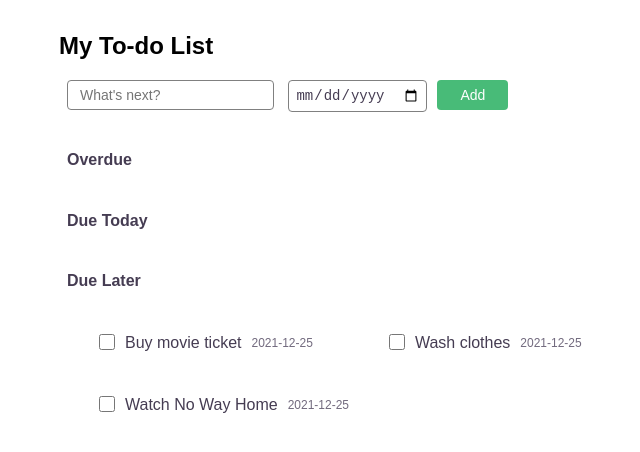
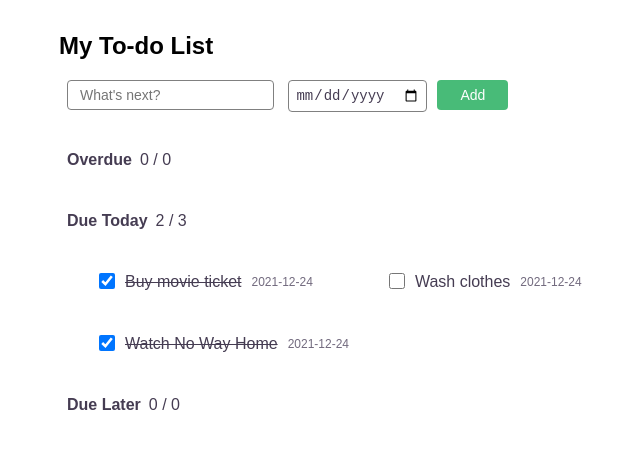
Before and after one commit to Karthick-sketch/To-do-Manager-FE, a React (Create React App) app: page / in a window 1280 px wide. Shown: the top 452 px of the page, without its empty margins (281-921 px from the left). Built offline with nearby package versions, Linux system fonts and the light colour scheme.

Commit message:
Add todos count to all categories

```diff
--- a/src/index.css
+++ b/src/index.css
@@ -46,15 +46,13 @@ body {
 }
 
 .TodoSectionTitle {
-  width: 14%;
   display: flex;
-  justify-content: space-between;
   color: #453c52;
   align-items: center;
 }
 
 .TodoSectionTitle-remainingCount {
-  font-size: 12px;
+  padding-left: 8px;
 }
 
 .TodoItem {
@@ -146,7 +144,7 @@ body {
   }
 
   .TodoItem-container {
-    display: flex;
+    display: inline-flex;
     justify-content: space-between;
   }
 
--- a/src/index.js
+++ b/src/index.js
@@ -16,37 +16,57 @@ function AddTodoForm() {
 
 function TodoItems(props) {
   const arr = props.data;
+
+  function checked(todo) {
+    if (todo.completed) {
+      return <input type="checkbox" name="completed" className="TodoItem-checkbox" onClick="this.form.submit()" checked/>;
+    } else {
+      return <input type="checkbox" name="completed" className="TodoItem-checkbox" onClick="this.form.submit()"/>;
+    }
+  }
+
+  function strickoutText(todo) {
+    if (todo.completed) {
+      return <p className="TodoItem-text">{todo.todo_text}</p>
+    } else {
+      return <p>{todo.todo_text}</p>
+    }
+  }
+
   const listItems = arr.map(todo =>
     <li key={todo.id} className="TodoItem-container">
       <div>
-      <form action={"#/" + String(todo.id)}>
-        <input type="checkbox" name="completed" value={todo.completed} className="TodoItem-checkbox" onClick="this.form.submit()"/>
-      </form>
-      <p {...todo.completed ? "class=TodoItem-text" : ""}>{todo.todo_text}</p>
+        <form action={"#/" + String(todo.id)}>{checked(todo)}</form>
+        {strickoutText(todo)}
         <p className="TodoItem-dueDate">{todo.due_date}</p>
       </div>
-    <form action="#" method="delete">
+      <form action="#">
         <button className="TodoItem-delete">
           <img src="trashcan.png" alt="Delete todo"/>
         </button>
       </form>
-  </li>);
+    </li>
+  );
+
   return <ul className="TodoItem">{listItems}</ul>;
 }
 
 function TodoCategory(props) {
   const [todos, setTodos] = useState(props.data);
 
-  function isNotToday() {
-    return (
-      (!props.value) ? <p className="TodoSectionTitle-remainingCount">{todos.length}</p> : null
-    );
+  function completedTodosCount() {
+    let count = 0;
+    for (let i of props.data) {
+      if (i.completed) count++;
+    }
+
+    return count;
   }
 
   return <section className="TodoSection">
     <div className="TodoSectionTitle">
       <h4 className="TodoSectionTitle-text">{props.name}</h4>
-      {isNotToday}
+      <p className="TodoSectionTitle-remainingCount">{completedTodosCount()} / {todos.length}</p>
     </div>
     <TodoItems data={todos}/>
   </section>;
@@ -67,9 +87,9 @@ function TodoSections(props) {
 }
 
 const Todos = [
-  {id: 1, todo_text: "Buy movie ticket", due_date: "2021-12-25", completed: false},
-  {id: 2, todo_text: "Wash clothes", due_date: "2021-12-25", completed: false},
-  {id: 3, todo_text: "Watch No Way Home", due_date: "2021-12-25", completed: false}
+  {id: 1, todo_text: "Buy movie ticket", due_date: "2021-12-24", completed: true},
+  {id: 2, todo_text: "Wash clothes", due_date: "2021-12-24", completed: false},
+  {id: 3, todo_text: "Watch No Way Home", due_date: "2021-12-24", completed: true}
 ]
 
 ReactDOM.render(
```
Lines whose indentation alone changed are shown as unchanged.
